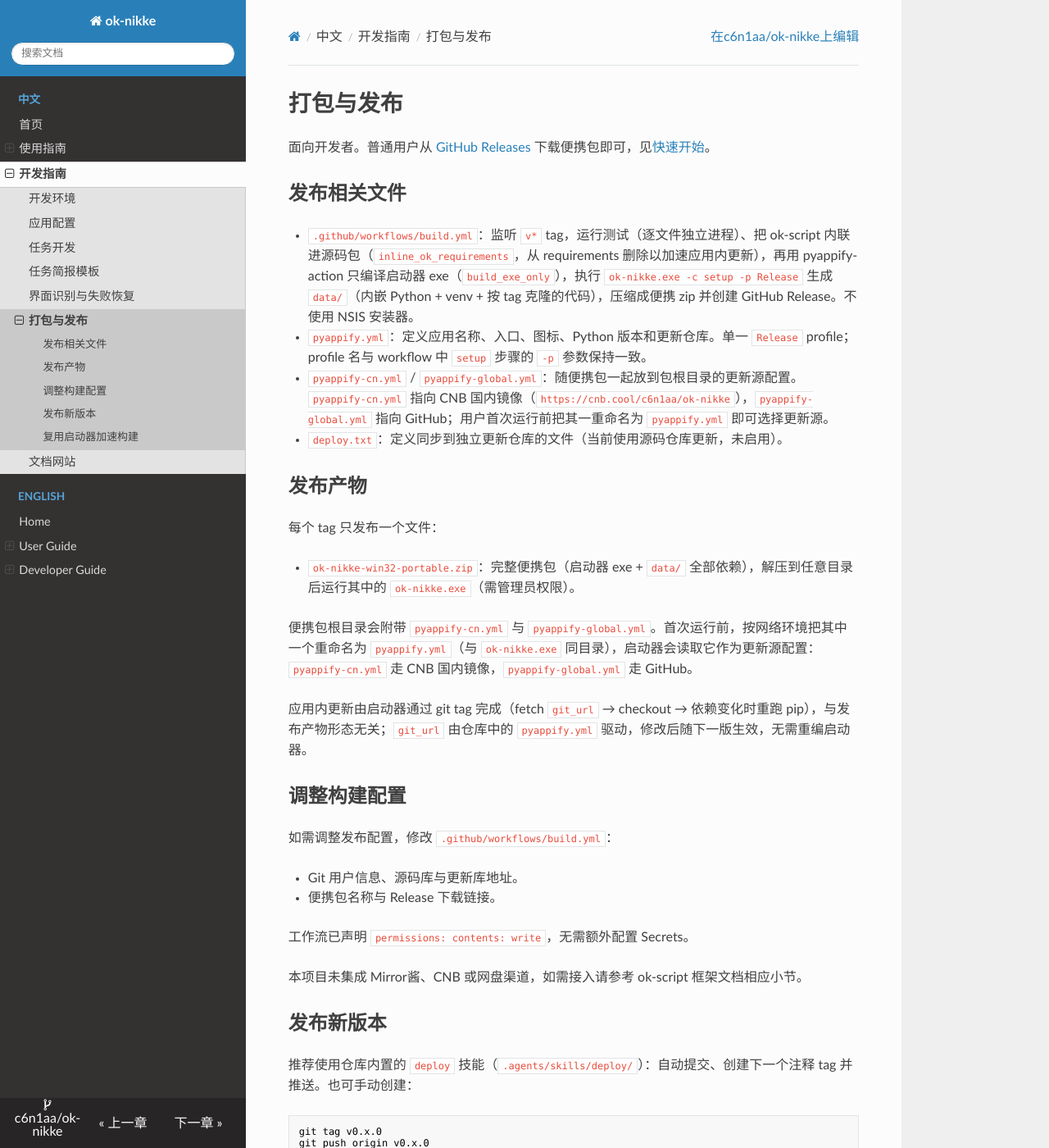
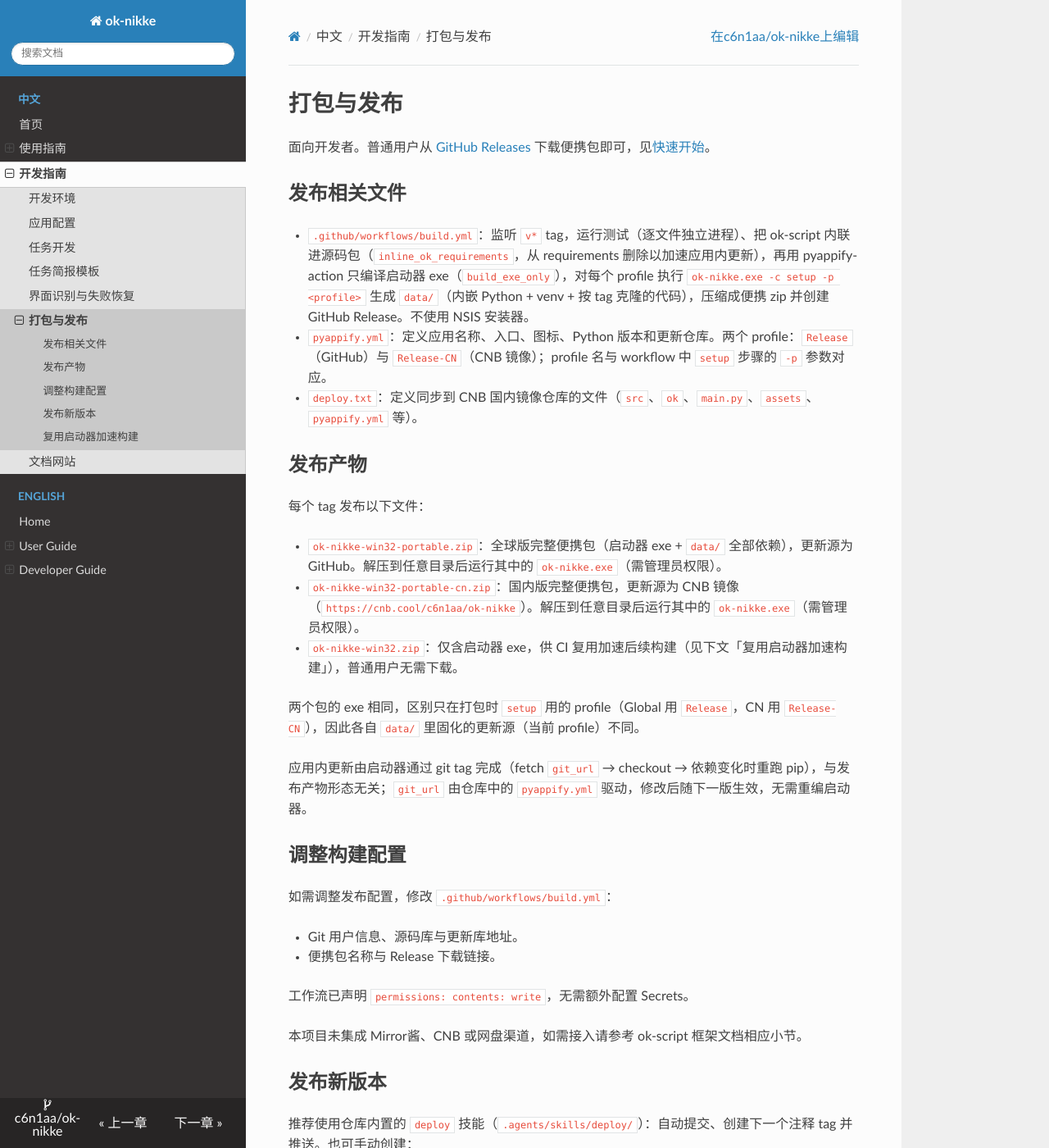
Before and after one commit to c6n1aa/ok-nikke, an MkDocs documentation site: the page built from docs/release.md, in a window 1280 px wide and 1400 px high. Shown: the whole window at 82% size. Built offline with MkDocs 1.6.1, drawn with Linux system fonts in a browser that asks for light colours; nearby versions of some CDN libraries; some of the changed text lies outside the part shown.

Commit message:
feat(build): dual-source portable packages and reusable launcher
- pyappify.yml: add Release-CN profile pointing at the CNB mirror; drop the temp-yml overrides (pyappify-cn.yml/pyappify-global.yml)

- build.yml: package Global/CN portable zips via -p profiles; re-clone repo .git per update source so portable packages stay updatable

- build.yml: publish ok-nikke-win32.zip launcher asset and add USE_RELEASE toggle to skip the ~12 min Tauri compile when icons/pyappify.yml are unchanged

- build.yml: sync pyappify.yml to CNB as-is (Release-CN already points at CNB), remove sed rewrite

- docs: two-package downloads and launcher reuse notes

````diff
--- a/docs/getting-started.md
+++ b/docs/getting-started.md
@@ -4,9 +4,8 @@
 
 ## 下载与运行
 
-1. 从 [GitHub Releases](https://github.com/c6n1aa/ok-nikke/releases) 下载最新 `ok-nikke-win32-portable.zip`，解压到任意目录。
-2. 按网络环境把包根目录的 `pyappify-cn.yml`（国内）或 `pyappify-global.yml`（海外）重命名为 `pyappify.yml`（与 `ok-nikke.exe` 同一目录），作为更新源配置。
-3. 以管理员身份运行 `ok-nikke.exe`。
+1. 从 [GitHub Releases](https://github.com/c6n1aa/ok-nikke/releases) 下载最新便携包并解压到任意目录：海外网络用 `ok-nikke-win32-portable.zip`，国内网络用 `ok-nikke-win32-portable-cn.zip`。
+2. 以管理员身份运行 `ok-nikke.exe`。
 
 ## 使用要求
 
--- a/docs/release.md
+++ b/docs/release.md
@@ -4,18 +4,19 @@
 
 ## 发布相关文件
 
-- `.github/workflows/build.yml`：监听 `v*` tag，运行测试（逐文件独立进程）、把 ok-script 内联进源码包（`inline_ok_requirements`，从 requirements 删除以加速应用内更新），再用 pyappify-action 只编译启动器 exe（`build_exe_only`），执行 `ok-nikke.exe -c setup -p Release` 生成 `data/`（内嵌 Python + venv + 按 tag 克隆的代码），压缩成便携 zip 并创建 GitHub Release。不使用 NSIS 安装器。
-- `pyappify.yml`：定义应用名称、入口、图标、Python 版本和更新仓库。单一 `Release` profile；profile 名与 workflow 中 `setup` 步骤的 `-p` 参数保持一致。
-- `pyappify-cn.yml` / `pyappify-global.yml`：随便携包一起放到包根目录的更新源配置。`pyappify-cn.yml` 指向 CNB 国内镜像（`https://cnb.cool/c6n1aa/ok-nikke`），`pyappify-global.yml` 指向 GitHub；用户首次运行前把其一重命名为 `pyappify.yml` 即可选择更新源。
-- `deploy.txt`：定义同步到独立更新仓库的文件（当前使用源码仓库更新，未启用）。
+- `.github/workflows/build.yml`：监听 `v*` tag，运行测试（逐文件独立进程）、把 ok-script 内联进源码包（`inline_ok_requirements`，从 requirements 删除以加速应用内更新），再用 pyappify-action 只编译启动器 exe（`build_exe_only`），对每个 profile 执行 `ok-nikke.exe -c setup -p <profile>` 生成 `data/`（内嵌 Python + venv + 按 tag 克隆的代码），压缩成便携 zip 并创建 GitHub Release。不使用 NSIS 安装器。
+- `pyappify.yml`：定义应用名称、入口、图标、Python 版本和更新仓库。两个 profile：`Release`（GitHub）与 `Release-CN`（CNB 镜像）；profile 名与 workflow 中 `setup` 步骤的 `-p` 参数对应。
+- `deploy.txt`：定义同步到 CNB 国内镜像仓库的文件（`src`、`ok`、`main.py`、`assets`、`pyappify.yml` 等）。
 
 ## 发布产物
 
-每个 tag 只发布一个文件：
+每个 tag 发布以下文件：
 
-- `ok-nikke-win32-portable.zip`：完整便携包（启动器 exe + `data/` 全部依赖），解压到任意目录后运行其中的 `ok-nikke.exe`（需管理员权限）。
+- `ok-nikke-win32-portable.zip`：全球版完整便携包（启动器 exe + `data/` 全部依赖），更新源为 GitHub。解压到任意目录后运行其中的 `ok-nikke.exe`（需管理员权限）。
+- `ok-nikke-win32-portable-cn.zip`：国内版完整便携包，更新源为 CNB 镜像（`https://cnb.cool/c6n1aa/ok-nikke`）。解压到任意目录后运行其中的 `ok-nikke.exe`（需管理员权限）。
+- `ok-nikke-win32.zip`：仅含启动器 exe，供 CI 复用加速后续构建（见下文「复用启动器加速构建」），普通用户无需下载。
 
-便携包根目录会附带 `pyappify-cn.yml` 与 `pyappify-global.yml`。首次运行前，按网络环境把其中一个重命名为 `pyappify.yml`（与 `ok-nikke.exe` 同目录），启动器会读取它作为更新源配置：`pyappify-cn.yml` 走 CNB 国内镜像，`pyappify-global.yml` 走 GitHub。
+两个包的 exe 相同，区别只在打包时 `setup` 用的 profile（Global 用 `Release`，CN 用 `Release-CN`），因此各自 `data/` 里固化的更新源（当前 profile）不同。
 
 应用内更新由启动器通过 git tag 完成（fetch `git_url` → checkout → 依赖变化时重跑 pip），与发布产物形态无关；`git_url` 由仓库中的 `pyappify.yml` 驱动，修改后随下一版生效，无需重编启动器。
 
@@ -43,14 +44,9 @@ git push origin v0.x.0
 
 ## 复用启动器加速构建
 
-启动器 exe 只在图标或 pyappify 配置变化时才需要重新编译。日常发版可在 `Build launcher with PyAppify Action` 步骤增加 `use_release` 输入，复用上一个 Release 中的启动器以大幅缩短构建时间：
+启动器 exe 的 Tauri 编译约占构建耗时的 70%（约 12 分钟）。图标（`icons/`）与 `pyappify.yml` 都内嵌在 exe 中，因此只要二者自某个已发布版本起都未变化，后续版本即可复用该版本的启动器：
 
-```yaml
-- name: Build launcher with PyAppify Action
-  id: build-app
-  uses: ok-oldking/pyappify-action@master
-  with:
-    use_release: https://api.github.com/repos/c6n1aa/ok-nikke/releases/tags/v0.1.0
-```
+1. 每个 Release 都附带 `ok-nikke-win32.zip` 启动器包资产（顶层目录 `ok-nikke/ok-nikke.exe`，与 pyappify 基础包格式一致）。
+2. 把 `.github/workflows/build.yml` 中的 `USE_RELEASE` 环境变量改为某个 Release 的 API URL（如 `https://api.github.com/repos/c6n1aa/ok-nikke/releases/tags/v0.1.1`），构建即跳过编译、直接从该 Release 下载 exe；平时保持为空。
 
-注意 `use_release` 复用的是旧 Release 中的 `ok-nikke-win32.zip` 启动器包，而本项目的 Release 已改为只发布便携 zip；若要用此加速方式，需同时让工作流保留发布该启动器包，或改从指定 Release 资产中获取 exe。
+注意 pyappify-action 自带的 `use_release` 输入与 `build_exe_only` 互斥且会连带打包 NSIS 安装器，本工作流不用它，而是在 `Reuse launcher from previous release` 步骤中做等价实现。修改图标或 `pyappify.yml` 的版本必须留空全量编译，否则会产出含旧配置的旧启动器。
--- a/pyappify.yml
+++ b/pyappify.yml
@@ -12,3 +12,5 @@ profiles:
     pip_args: "--no-deps"
     use_pythonw: true
     show_add_defender: true
+  - name: "Release-CN"
+    git_url: "https://cnb.cool/c6n1aa/ok-nikke"
````
Also changed, not shown: README.md (+2 -3 lines), README_en.md (+2 -3 lines), docs/configuration.md (+1 -1 lines), docs/en/configuration.md (+1 -1 lines), docs/en/getting-started.md (+2 -3 lines), docs/en/release.md (+11 -15 lines), pyappify-cn.yml (deleted, +0 -15 lines), pyappify-global.yml (deleted, +0 -15 lines), 1 other file.
